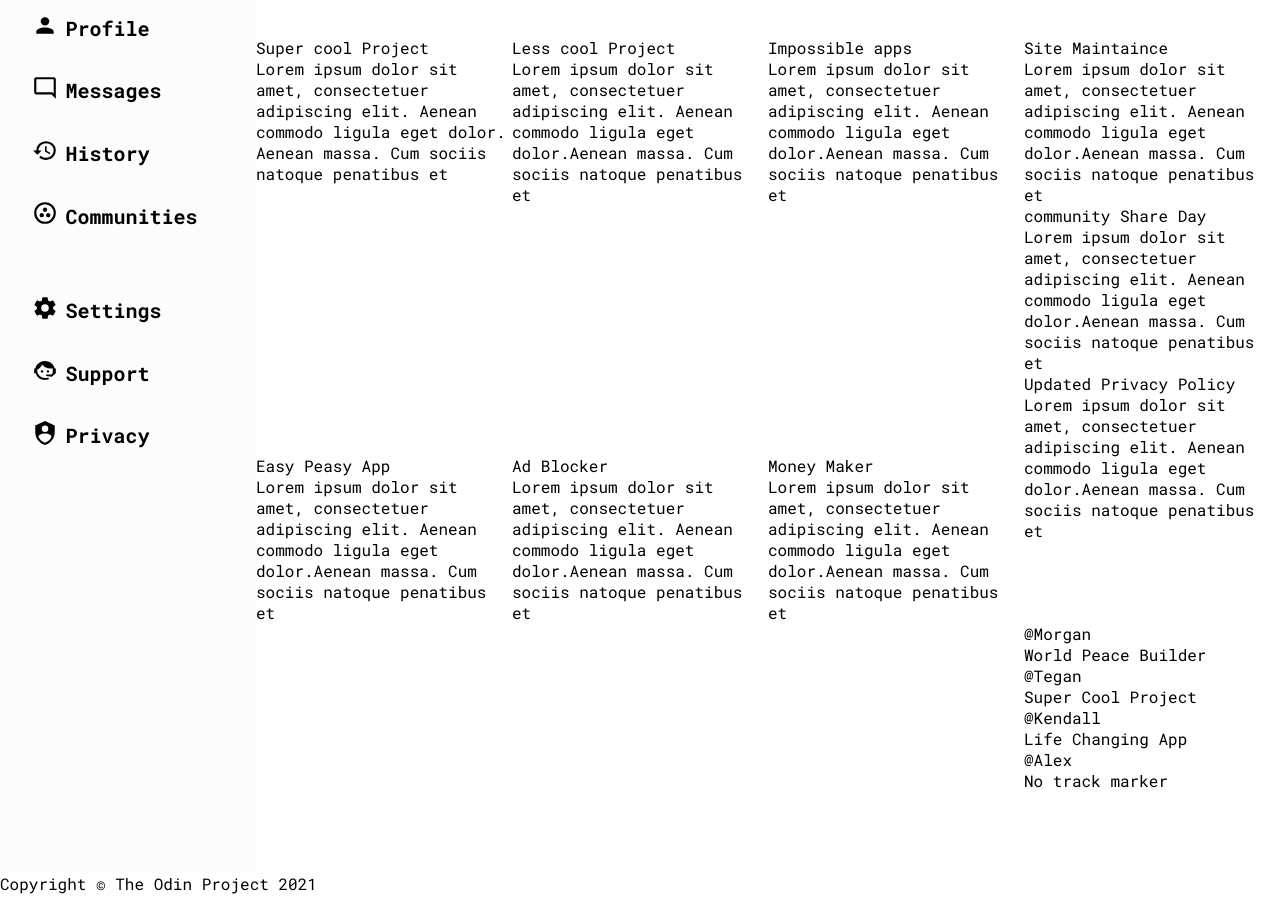
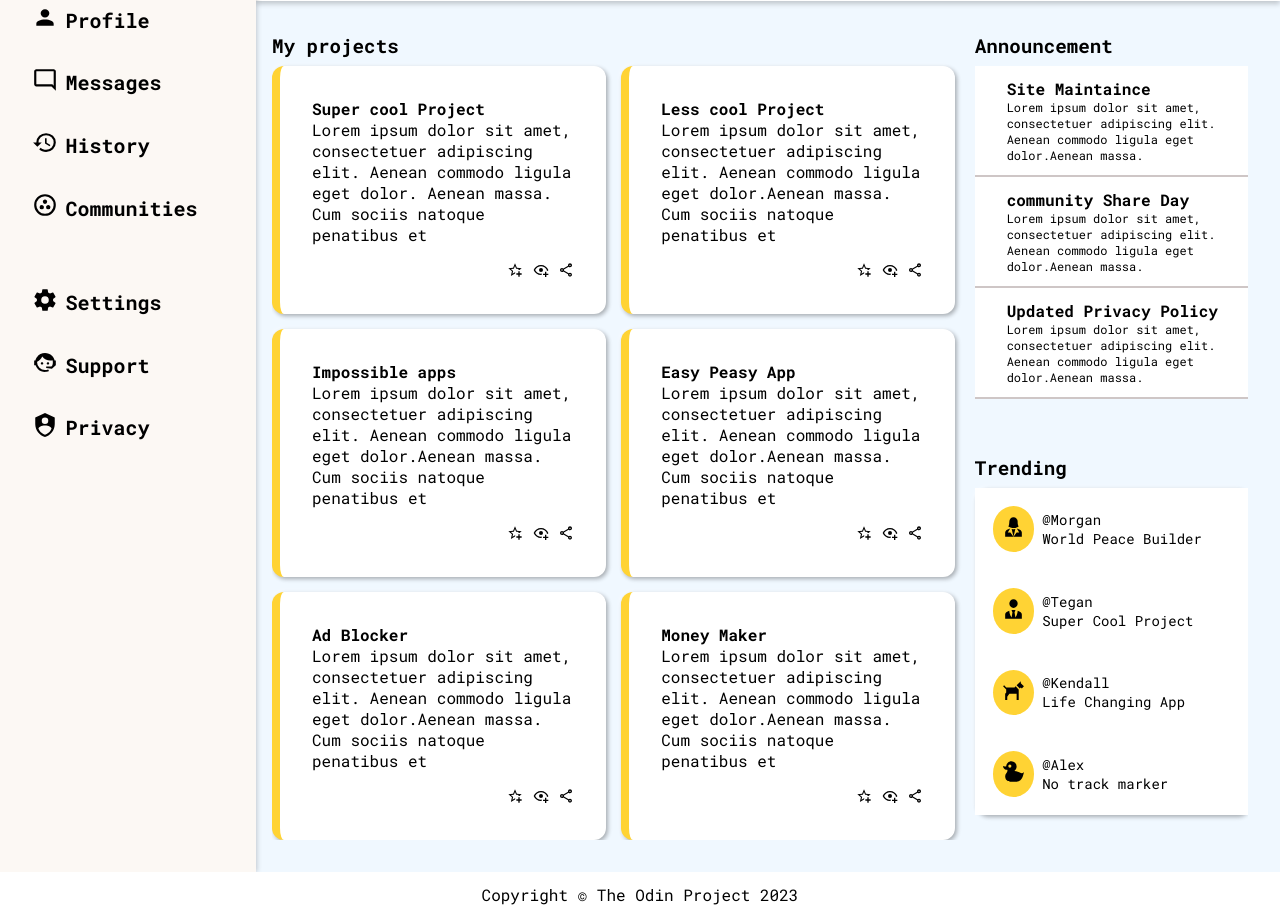
Before and after one commit to Franklyn883/Admin-Dashboard, a plain HTML site: page index.html in a window 1280 px wide. Shown: the part 153-1070 px from the top of the page. Before the commit the page ends 1047 px from the top, so only its background shows below. Drawn offline with Linux system fonts and the light colour scheme; a web font is replaced by a local one.

Commit message:
Edit style and index.html > Changes to the main-container sections and other minor adjustment to font,margin,box-shadow to the card elements.

```diff
--- a/index.html
+++ b/index.html
@@ -97,102 +97,148 @@
     </div>
 
     <div class="main-section-container">
+
       <div class="projects-section">
-
+        <p class="header-main project-header"> My projects</p>
+        <div class="project">
         <div class="card">
-          <p class="tible">Super cool Project</p>
+          <p class="title">Super cool Project</p>
           <P>Lorem ipsum dolor sit amet, consectetuer adipiscing elit.
             Aenean commodo ligula eget dolor.
             Aenean massa. Cum sociis natoque penatibus et
           </P>
+          <div class="card-icons">
+           <img src="resources/star-plus-outline.svg">
+            <img src="resources/views.svg">
+            <img src="resources/share-variant-outline.svg">
+          </div>
         </div>
         <div class="card">
-          <p class="tible">Less cool Project</p>
+          <p class="title">Less cool Project</p>
           <P>Lorem ipsum dolor sit amet, consectetuer adipiscing elit.
             Aenean commodo ligula eget dolor.Aenean massa.
             Cum sociis natoque penatibus et
           </P>
+          <div class="card-icons">
+            <img src="resources/star-plus-outline.svg">
+             <img src="resources/views.svg">
+             <img src="resources/share-variant-outline.svg">
+           </div>
         </div>
         <div class="card">
-          <p class="tible">Impossible apps</p>
+          <p class="title">Impossible apps</p>
           <P>Lorem ipsum dolor sit amet, consectetuer adipiscing elit.
             Aenean commodo ligula eget dolor.Aenean massa.
             Cum sociis natoque penatibus et
           </P>
+          <div class="card-icons">
+            <img src="resources/star-plus-outline.svg">
+             <img src="resources/views.svg">
+             <img src="resources/share-variant-outline.svg">
+           </div>
         </div>
         <div class="card">
-          <p class="tible">Easy Peasy App </p>
+          <p class="title">Easy Peasy App </p>
           <P>Lorem ipsum dolor sit amet, consectetuer adipiscing elit.
             Aenean commodo ligula eget dolor.Aenean massa.
             Cum sociis natoque penatibus et
           </P>
+          <div class="card-icons">
+            <img src="resources/star-plus-outline.svg">
+             <img src="resources/views.svg">
+             <img src="resources/share-variant-outline.svg">
+           </div>
         </div>
         <div class="card">
-          <p class="tible">Ad Blocker</p>
+          <p class="title">Ad Blocker</p>
           <P>Lorem ipsum dolor sit amet, consectetuer adipiscing elit.
             Aenean commodo ligula eget dolor.Aenean massa.
             Cum sociis natoque penatibus et
           </P>
+          <div class="card-icons">
+            <img src="resources/star-plus-outline.svg">
+             <img src="resources/views.svg">
+             <img src="resources/share-variant-outline.svg">
+           </div>
         </div>
         <div class="card">
-          <p class="tible">Money Maker</p>
+          <p class="title">Money Maker</p>
           <P>Lorem ipsum dolor sit amet, consectetuer adipiscing elit.
             Aenean commodo ligula eget dolor.Aenean massa.
             Cum sociis natoque penatibus et
           </P>
+          <div class="card-icons">
+            <img src="resources/star-plus-outline.svg">
+             <img src="resources/views.svg">
+             <img src="resources/share-variant-outline.svg">
+           </div>
         </div>
-
+        </div>
       </div>
 
       <div class="announcement-section">
+
+       <div class="header-main announcement-header">Announcement</div>
+       <div class="announcement">
         <div class="card">
           <p class="title"> Site Maintaince</p>
           <P>Lorem ipsum dolor sit amet, consectetuer adipiscing elit.
             Aenean commodo ligula eget dolor.Aenean massa.
-            Cum sociis natoque penatibus et</P>
+            </P>
         </div>
         <div class="card">
           <p class="title"> community Share Day</p>
           <P>Lorem ipsum dolor sit amet, consectetuer adipiscing elit.
             Aenean commodo ligula eget dolor.Aenean massa.
-            Cum sociis natoque penatibus et</P>
+            </P>
         </div>
         <div class="card">
           <p class="title">Updated Privacy Policy</p>
           <P>Lorem ipsum dolor sit amet, consectetuer adipiscing elit.
             Aenean commodo ligula eget dolor.Aenean massa.
-            Cum sociis natoque penatibus et</P>
+           </P>
         </div>
-
+        </div>
       </div>
       <div class="trending-section">
+        <div class="header-main treading-header">Trending</div>
+        <div class="trending">
         <div class="card">
-          <div class="user-icon"></div>
+          <div class="icon user-icon"><img src="resources/account-tie-woman.svg"></div>
+          <div class="user-info">
           <p class="user"><a href="#">@Morgan</a></p>
           <p>World Peace Builder</p>
         </div>
+        </div>
         <div class="card">
-          <div class="user-icon"></div>
+          <div class="icon user-icon"><img src="resources/account-tie.svg"> </div>
+          <div class="user-info">
           <p class="user"><a href="#">@Tegan</a></p>
           <p>Super Cool Project</p>
         </div>
+        </div>
         <div class="card">
-          <div class="user-icon"></div>
+          <div class="icon user-icon"><img src="resources/dog-side.svg"></div>
+          <div class="user-info">
           <p class="user"><a href="#">@Kendall</a></p>
           <p>Life Changing App</p>
         </div>
+        </div>
         <div class="card">
-          <div class="user-icon"></div>
+          <div class="icon user-icon"><img src="resources/duck.svg"></div>
+          <div class="user-info">
           <p class="user"><a href="#">@Alex</a></p>
           <p>No track marker</p>
         </div>
+        </div>
+      </div>
       </div>
     </div>
 
 
 
     <div class="footer">
-      <p>Copyright &copy <a href="#">The Odin Project 2021</a></p>
+      <p>Copyright &copy <a href="#">The Odin Project 2023</a></p>
     </div>
   </div>
 
--- a/style.css
+++ b/style.css
@@ -7,6 +7,7 @@ body{
   font-family: 'Poor Story', cursive;
 font-family: 'Roboto Mono', monospace;
 font-size: clamp(0.5rem,1rem,2vw);
+background-color: aliceblue;
 
 }
 .header,
@@ -21,12 +22,16 @@ font-size: clamp(0.5rem,1rem,2vw);
   grid-template-columns: 1fr 4fr;
 
 
+
 }
 
 .header{
   grid-column: 2/3;
   display:flex;
   flex-direction: column;
+  background-color: white;
+  box-shadow: 0px 3px 5px 0px rgba(0, 0, 0, 0.2);
+
 }
 
 a{
@@ -132,8 +137,9 @@ background-color: #FFD334;
   grid-template-rows: 0.15fr 0.5fr 2fr;
   grid-column: 1/2;
   grid-row: 1/3;
-  background-color: rgb(252, 252, 252);
   color: black;
+  background-color:rgb(252, 248, 244);
+  box-shadow: 1px 0px 5px 0px rgba(0, 0, 0, 0.2);
 
 
 
@@ -165,8 +171,10 @@ background-color: #FFD334;
   gap: 0.5rem;
   font-size: clamp(1vw,1.5rem,2rem);
   font-weight: bold;
-  padding: 1rem 2rem;
+  padding: 0.5rem 2rem;
   margin-bottom: 1rem;
+  margin-top: 8px;
+
 
 
   }
@@ -190,19 +198,99 @@ background-color: #FFD334;
 .main-section-container{
   overflow: auto;
   display: grid;
-  grid-template-columns: 3fr 1fr;
+  gap: 1.2rem;
+  grid-template-columns: 2.5fr 1fr;
   grid-column: 2/3;
   grid-row: 2/3;
+  margin:2rem 1rem;
+  margin-right:2rem;
+
+}
+.main-section-container .header-main{
+    font-weight: bold;
+  font-size: 1.2rem;
+  margin-bottom: 8px;
+  background-color: aliceblue;
 }
 .projects-section{
   grid-row: 1/3;
+
+}
+.project{
   display: grid;
-  grid-template-columns: repeat(auto-fill, minmax(200px,1fr));
+  grid-template-columns: repeat(auto-fill, minmax(250px,1fr));
+  gap: 15px;
+
+}
+.project .card{
+  border-left: 8px solid #FFD334;
+  border-radius: 12px;
+ box-shadow: 2px 2px 4px rgba(0, 0, 0, 0.3), -2px -2px 4px rgba(255, 255, 255, 0.3);
+}
+.card{
+
+  background-color: white;
+
+
+}
+.card-icons{
+  padding-top: 1rem;
+  text-align: right;
+}
+.card-icons img{
+  width:1rem;
+  height: auto;
+}
+.title{
+  font-size: 1rem;
+  font-weight: 700;
 }
 .projects-section .card{
-  height: 400px;
+  padding: 2rem;
+}
+
+
+.announcement-section .card{
+
+  border-bottom: 2px solid rgb(206, 198, 198) ;
+
+  font-size:12px;
+  padding: 12px 0;
+  padding-left:2rem;
+
+}
+
+.trending{
+border-radius: 12px;
+box-shadow: 2px 2px 4px rgba(0, 0, 0, 0.3), -2px -2px 4px rgba(255, 255, 255, 0.3)
+
+}
+.trending-section{
+
+  margin-top: 12px;
+
+
+
+}
+.trending .card{
+  display:flex;
+  align-items: center;
+  gap: 8px;
+  padding: 18px;
+  font-size: 14px;
+
+}
+
+
+.trending .user-icon{
+  padding: 8px;
+  background-color: #FFD334;
+  border-radius: 50%;
 }
 .footer{
+  text-align: center;
   grid-column: 1/3;
   grid-row: 3/4 ;
+  background-color: white;
+  padding: 12px 0;
 }
```
Also changed, not shown: resources/account-tie-woman.svg (added), resources/account-tie.svg (added), resources/dog-side.svg (added), resources/duck.svg (added), resources/views.svg (added).
